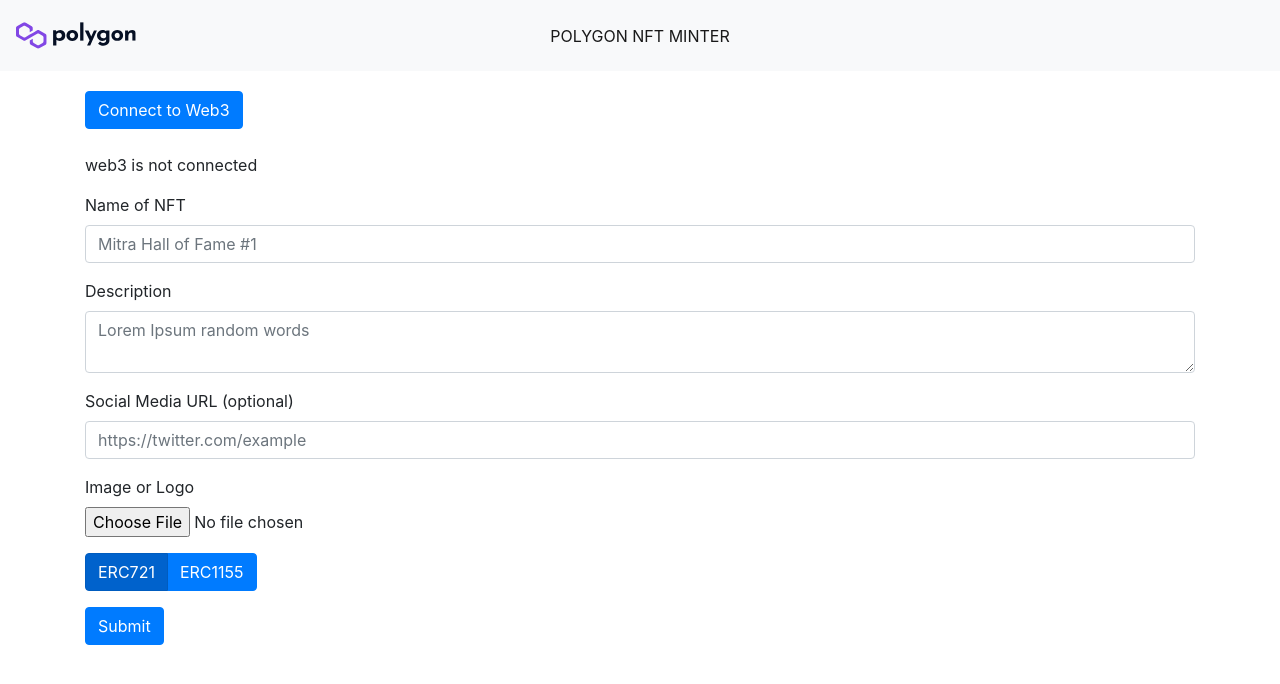
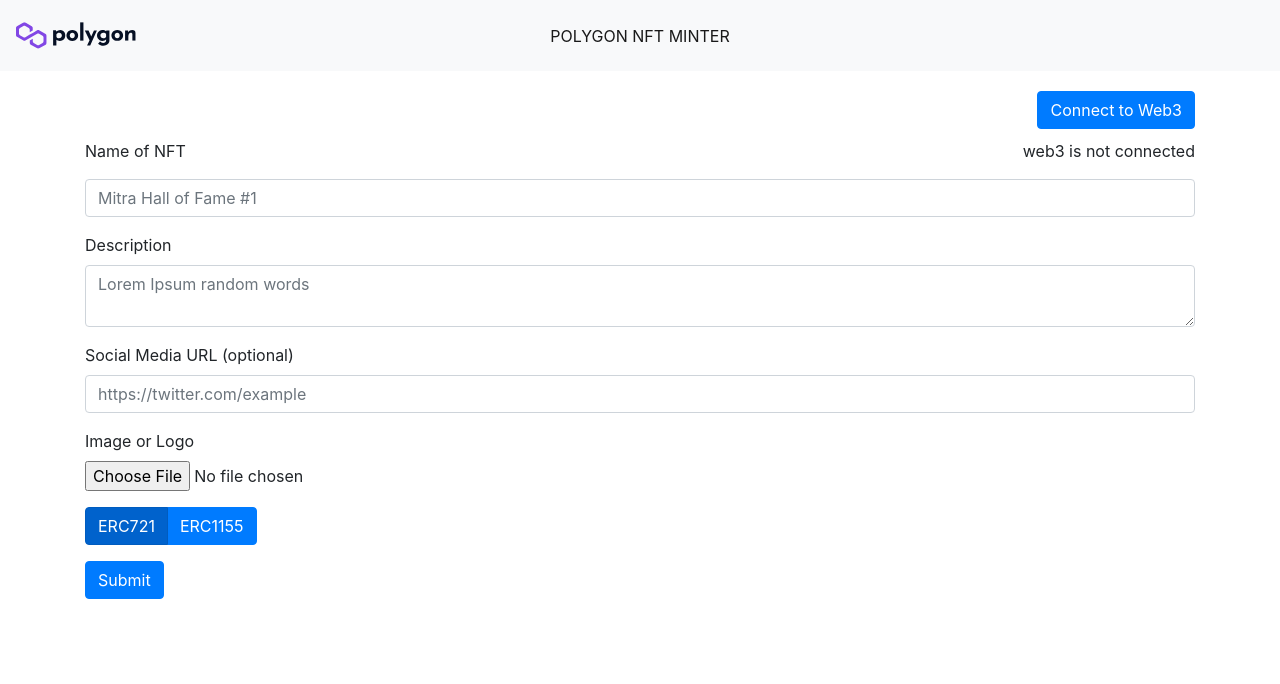
Before and after one commit to hack3r-0m/NFTminter, a React (Create React App) app: page / in a window 1280 px wide. Shown: the top 684 px of the page. Built offline with nearby package versions, Linux system fonts and the light colour scheme.

Commit message:
minor UI changes, api keys fixing

```diff
--- a/src/App.js
+++ b/src/App.js
@@ -211,13 +211,13 @@ class App extends Component {
 
     <div className="container">
 
-      <Button variant="primary" onClick={this.loadBlockchainData}>Connect to Web3</Button>
+      <Button variant="primary" className="float-right" onClick={this.loadBlockchainData}>Connect to Web3</Button>
       <br/><br/>
       {this.state.authorized ?
           this.state.networkId == "137" || this.state.networkId == "80001" ?
                 <p>{this.state.account}</p>
-            : <p>Please change network to MATIC mainnet or Testnet and click "Connect To Web3"</p>
-        : <p>web3 is not connected</p> }
+            : <p className="float-right">Please change network to MATIC mainnet or Testnet and click "Connect To Web3"</p>
+        : <p className="float-right">web3 is not connected</p> }
 
       <Form name="myForm" onSubmit={this.handleSubmit}>
 
--- a/src/UploadMetaData.js
+++ b/src/UploadMetaData.js
@@ -7,8 +7,8 @@ export const pinJSONToIPFS = ( JSONBody ) => {
     return axios
         .post(url, JSONBody, {
             headers: {
-                pinata_api_key: "f9445edc1e659038580f",
-                pinata_secret_api_key:"88103f3a2572a20d9ccbbd251171a7c61fe1e78515072a74bdf7e34c5980f160"
+                pinata_api_key: process.env.IPFS_API_KEY,
+                pinata_secret_api_key: process.env.IPFS_API_SECRET
             }
         })
         .then(function (response) {
@@ -32,8 +32,8 @@ export const pinFileToIPFS = (file) => {
             maxContentLength: 'Infinity',
             headers: {
                 'Content-Type': `multipart/form-data; boundary=${data._boundary}`,
-                pinata_api_key: "f9445edc1e659038580f",
-                pinata_secret_api_key:"88103f3a2572a20d9ccbbd251171a7c61fe1e78515072a74bdf7e34c5980f160"
+                pinata_api_key: process.env.IPFS_API_KEY,
+                pinata_secret_api_key: process.env.IPFS_API_SECRET
         }})
         .then(function (response) {
             const y = response.data.IpfsHash
```
